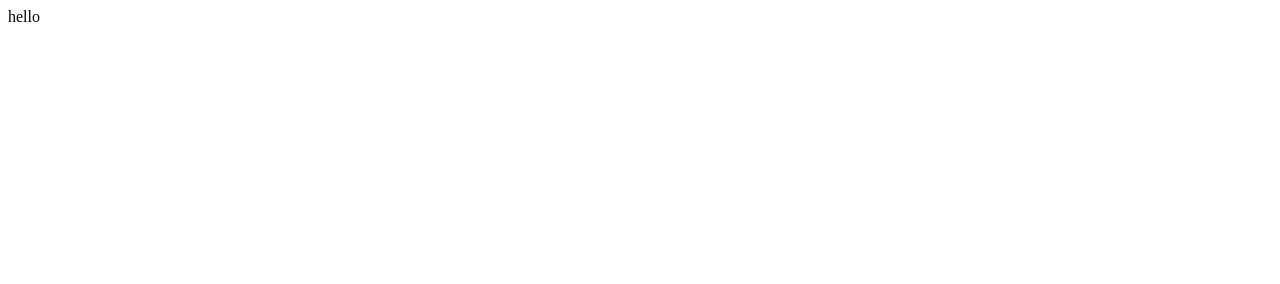
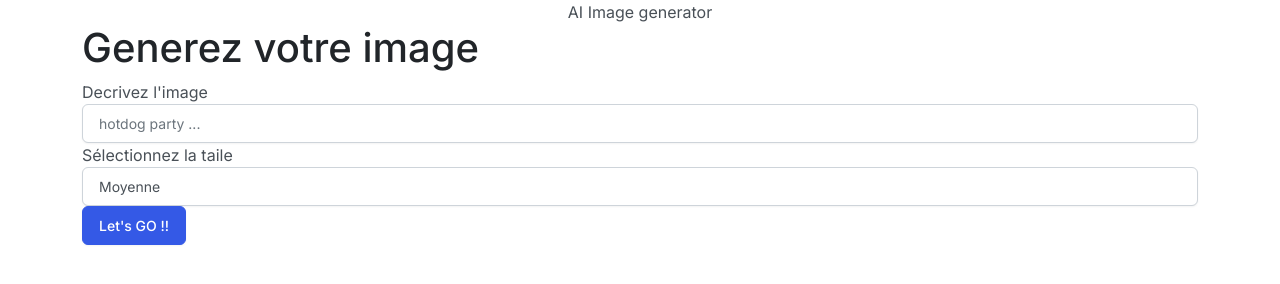
Before and after one commit to CasianLW/OpenAi-Node, a website: page public/index.html in a window 1280 px wide. Drawn offline with nearby package versions, Linux system fonts and the light colour scheme.

Commit message:
mise en page html et link du script

```diff
--- a/public/index.html
+++ b/public/index.html
@@ -5,8 +5,46 @@
     <meta http-equiv="X-UA-Compatible" content="IE=edge" />
     <meta name="viewport" content="width=device-width, initial-scale=1.0" />
     <title>JPO Image generator</title>
+    <link
+      rel="stylesheet"
+      href="https://cdnjs.cloudflare.com/ajax/libs/bootswatch/5.2.2/zephyr/bootstrap.min.css"
+    />
   </head>
   <body>
-    hello
+    <header>
+      <div class="text-center">AI Image generator</div>
+    </header>
+    <main>
+      <section class="showcase container">
+        <form id="image-form" action="">
+          <h1>Generez votre image</h1>
+          <div>
+            <label for="prompt">Decrivez l'image</label>
+            <input
+              class="form-control"
+              type="text"
+              id="prompt"
+              placeholder="hotdog party ..."
+            />
+          </div>
+          <div>
+            <label for="size">Sélectionnez la taile</label>
+            <select class="form-control" name="size" id="size">
+              <option value="small">Petite</option>
+              <option value="medium" selected>Moyenne</option>
+              <option value="large">Grande</option>
+            </select>
+          </div>
+          <button type="submit" class="btn btn-primary">Let's GO !!</button>
+        </form>
+      </section>
+      <section class="image">
+        <div class="image-container">
+          <h2 class="msg"></h2>
+          <img src="" alt="" id="image" />
+        </div>
+      </section>
+    </main>
   </body>
+  <script src="./main.js"></script>
 </html>
```
